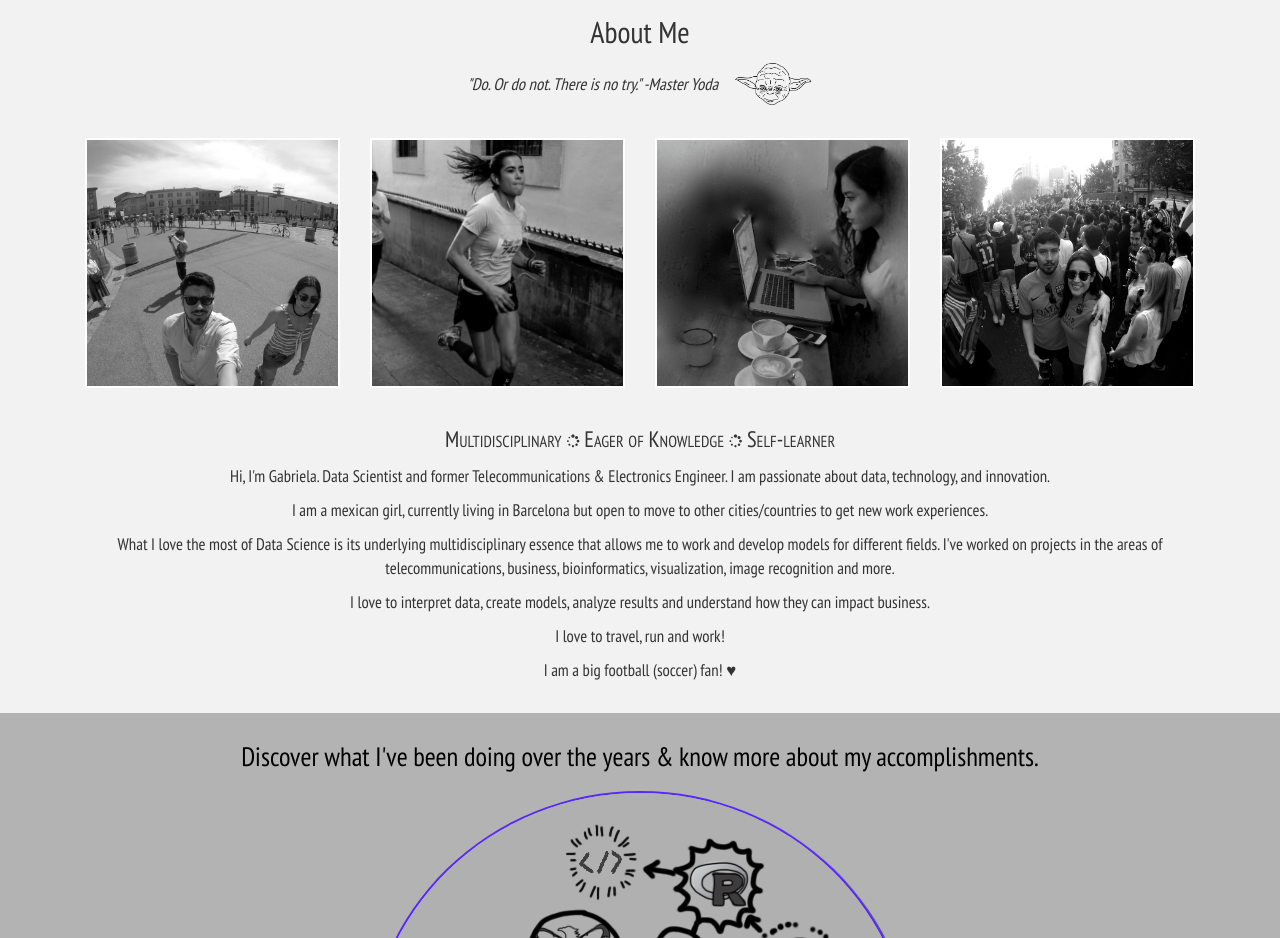
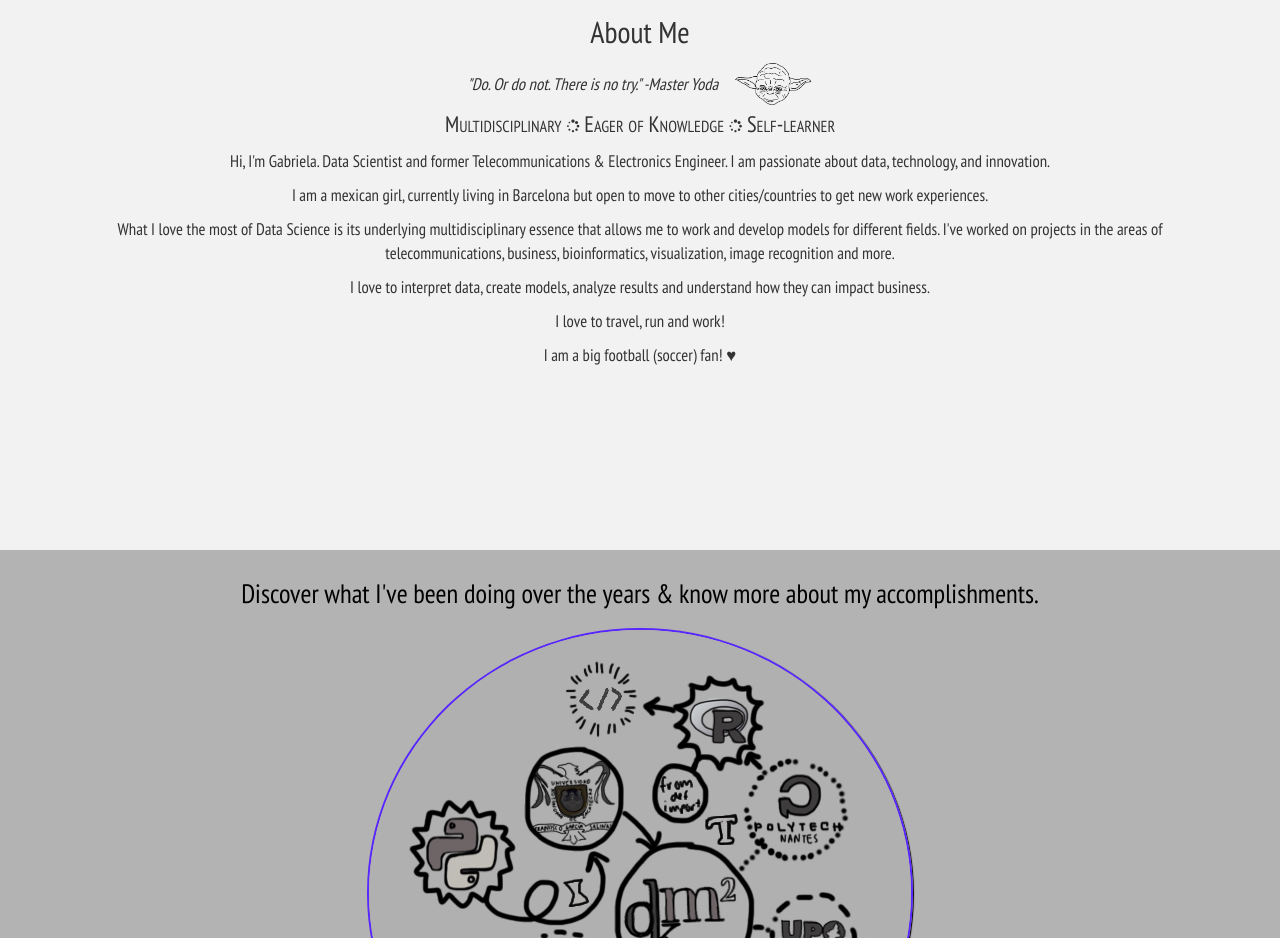
Before and after one commit to gabrielahrlr/personal-website, a plain HTML site: page index.html in a window 1280 px wide. Shown: the part 780-1718 px from the top of the page. Drawn offline with Linux system fonts and the light colour scheme; files that its build step writes are made by us from their sources; files whose address does not match are found by name; a web font is replaced by a local one.

Commit message:
Update index.html

```diff
--- a/index.html
+++ b/index.html
@@ -101,7 +101,7 @@
         -Master Yoda</div>
         <div id="yoda"></div>
     </div>
-    <div id= about-photos class="row">
+<!--     <div id= about-photos class="row">
       <div class="container">
         <div class="col-md-3 col-sm-4 col-xs-6 col-xxs-12">
           <img id= "travelMe" class="img-responsive" src="img/me_pisa.jpg">
@@ -116,7 +116,7 @@
          <img id="barcaMe" class="img-responsive hidden-sm" src="img/me_barca.jpg">
         </div>
       </div>
-    </div>
+    </div> -->
     <p id="aboutKey" class="text-center"> Multidisciplinary  <span class="icon-spinner6"></span> Eager of Knowledge <span class="icon-spinner6"></span> Self-learner</p>
     <p class="aboutMe text-center"> Hi, I'm Gabriela. Data Scientist and former Telecommunications &amp; Electronics Engineer. I am passionate about data, technology, and innovation.
     </p>
```
